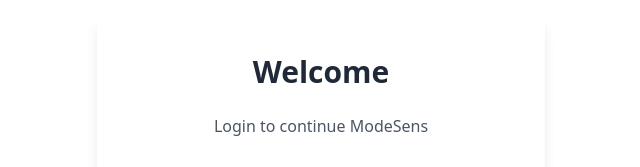
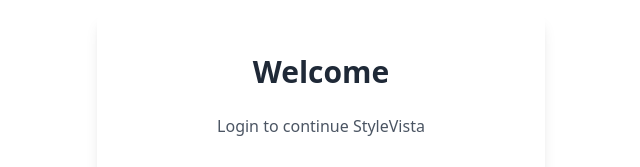
Before and after one commit to sumit-sg21/Tech-Triatheletes_029, a plain HTML site: page pages/login.html in a window 1280 px wide. Shown: the part 140-307 px from the top of the page, 319-959 px from the left. Drawn offline with nearby package versions, Linux system fonts and the light colour scheme.

Commit message:
title name change

```diff
--- a/pages/login.html
+++ b/pages/login.html
@@ -9,7 +9,7 @@
 <body class="bg-gradient-to-r from-white-500 to-indigo-600 flex items-center justify-center min-h-screen">
     <div class="bg-white p-10 rounded-lg shadow-lg w-full max-w-md transform transition-all duration-500 hover:shadow-2xl">
         <h2 class="text-3xl font-bold text-center text-gray-800 mb-6">Welcome</h2>
-        <p class="text-center text-gray-600 mb-8">Login to continue ModeSens</p>
+        <p class="text-center text-gray-600 mb-8">Login to continue StyleVista</p>
 
         <form>
             <div class="mb-6">
```
